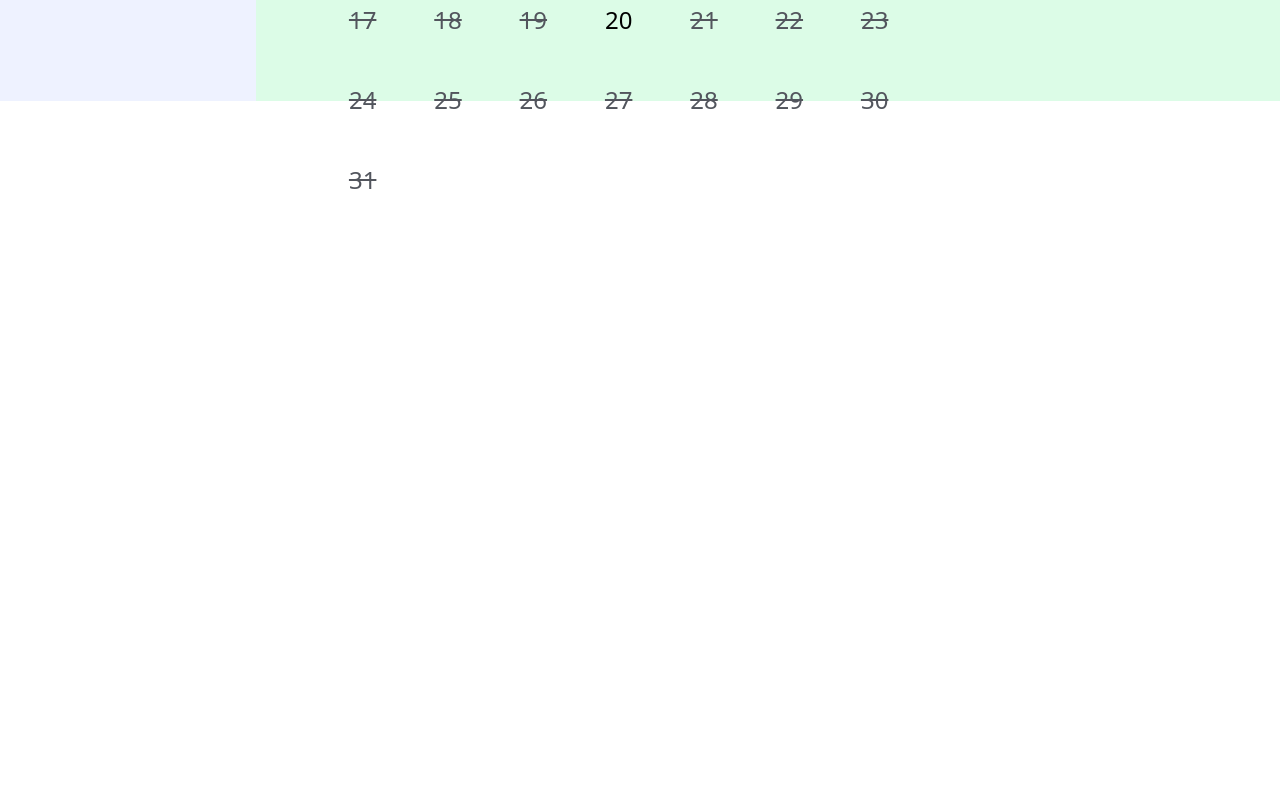
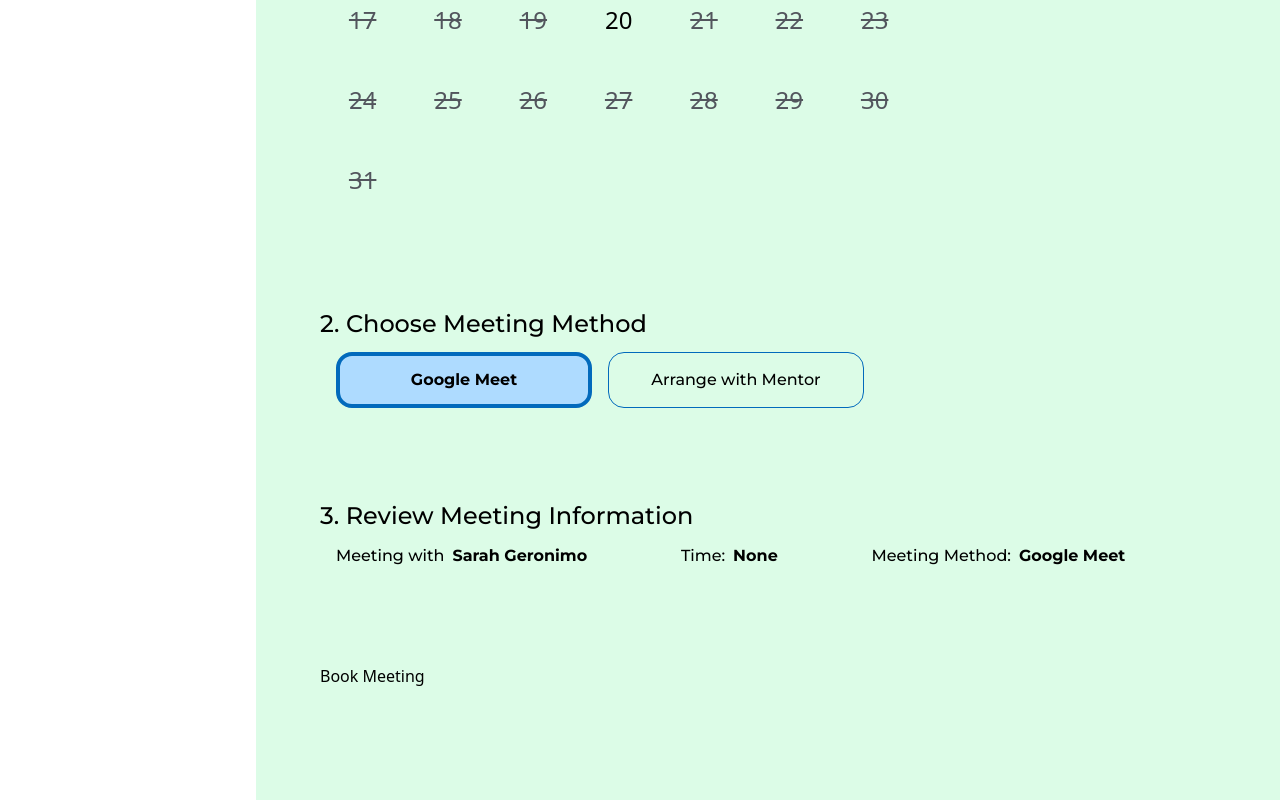
Before and after one commit to JasonXB/EF_Clone, a Next.js app: page /book-meeting/412 in a window 1280 px wide. Shown: the part 699-1499 px from the top of the page. Before the commit the page ends 931 px from the top, so only its background shows below. Built offline with nearby package versions, Linux system fonts and the light colour scheme; what tw-elements would draw is missing.

Commit message:
done with displaying formatted time in item 3

```diff
--- a/pages/book-meeting/[id].jsx
+++ b/pages/book-meeting/[id].jsx
@@ -1,10 +1,14 @@
+import { useContext } from 'react';
 import { useRouter } from 'next/router';
+import { parseISO, format } from 'date-fns';
 import Image from 'next/image';
-
 import mentorsData from '../../src/util/mentors.json';
 import Calendar from '../../src/components/calendar/Calendar';
 import TimeSlots from '../../src/components/timeSlots/TimeSlots';
 import TimeZonesDropdown from '../../src/components/timezonesDropdown/TimeZonesDropdown';
+import Button from '../../src/components/buttons/reusable-buttons';
+
+import { TimezoneContext } from '../../state-management/ReactContext/TimezoneContext';
 
 //find the json data of the mentor selected and store it in the props
 export async function getStaticProps(staticProps) {
@@ -42,10 +46,46 @@ const bookMeeting = (props) => {
   const { name, position, company, imgUrl, meeting_availability } =
     props.mentor;
 
+  const { selectedTimeSlot } = useContext(TimezoneContext);
+
+  let timeReview = '';
+
+  if (JSON.stringify(selectedTimeSlot) !== '{}') {
+    let startTimeISO = parseISO(selectedTimeSlot.startDatetime);
+    let endTimeISO = parseISO(selectedTimeSlot.endDatetime);
+    //Sep 17th Saturday
+    let formatteddateAndDay = format(startTimeISO, 'LLL do EEEE');
+
+    let formattedStartTime = format(startTimeISO, 'HH:mm a');
+    let formattedEndTime = format(endTimeISO, 'HH:mm a');
+
+    //array of formatted date splitted into parts. this is used to get the timezone 'e.g PDT'
+    const dateInParts = new Intl.DateTimeFormat('default', {
+      timeZoneName: 'short',
+    }).formatToParts(startTimeISO);
+
+    // 'PDT'
+    const timeZoneShort = dateInParts.find(
+      (element) => element.type === 'timeZoneName'
+    ).value;
+    //Sep 17th Saturday 05:00 PM - 06:30 PM (EST)
+    timeReview =
+      formatteddateAndDay +
+      ' ' +
+      formattedStartTime +
+      ' - ' +
+      formattedEndTime +
+      ' (' +
+      timeZoneShort +
+      ')';
+
+    console.log(timeReview);
+  }
+
   return (
     <>
       {/* left side with basic info */}
-      <div className="bg-smoke-5 w-1/5 float-left h-screen flex flex-col items-center">
+      <div className="bg-smoke-5 w-1/5 float-left h-full flex flex-col items-center">
         {/* basic info block*/}
         <div className="absolute top-28 flex flex-col items-center">
           <Image
@@ -65,10 +105,13 @@ const bookMeeting = (props) => {
       {/* --- */}
 
       {/* right side with meeting questions */}
-      <div className="bg-green-100 w-4/5 float-right h-screen px-16 py-28">
+      <div className="bg-green-100 w-4/5 float-right h-full px-16 py-28">
         <h4 className="text-primary-1 font-semibold mb-16">
           Schedule your Meeting with {name}
         </h4>
+        <div className="space-y-20">
+          {/* ITEM 1: Choosing the meeting schedule---------------------------------- */}
+          <div>
             <h5 className="font-medium">1. Select Date And Time</h5>
 
             {/* style to separate the calendar and timeslot blocks in its own grids */}
@@ -113,6 +156,54 @@ const bookMeeting = (props) => {
               </div>
             </div>
           </div>
+          {/* ITEM 2: Choosing meeting method---------------------------------- */}
+          <div>
+            <h5 className="font-medium">2. Choose Meeting Method</h5>
+            <div className="p-4 flex flex-row space-x-4">
+              <button
+                className={`w-64 flex items-center py-3 group rounded-2xl focus-within:bg-gray-100 hover:bg-gray-100 border-primary-1 border-4 bg-primary-5 font-bold`}
+              >
+                <div className="flex-auto">
+                  <p>Google Meet</p>
+                </div>
+              </button>
+              <button
+                className={`w-64 flex items-center py-3 group rounded-2xl focus-within:bg-gray-100 hover:bg-gray-100 border-primary-1 border font-medium`}
+              >
+                <div className="flex-auto">
+                  <p>Arrange with Mentor</p>
+                </div>
+              </button>
+            </div>
+          </div>
+          {/* ITEM 3: Review meeting information---------------------------------- */}
+          <div>
+            <h5 className="font-medium">3. Review Meeting Information</h5>
+            <div className="p-4 flex flex-row justify-between w-11/12">
+              <div className="font-medium flex flex-row space-x-2">
+                <p>Meeting with </p>
+                <p className="font-bold">{name}</p>
+              </div>
+              <div className="font-medium flex flex-row space-x-2">
+                <p>Time: </p>
+                {JSON.stringify(selectedTimeSlot) === '{}' ? (
+                  <p className="font-bold">None</p>
+                ) : (
+                  <p className="font-bold">{timeReview}</p>
+                )}
+              </div>
+              <div className="font-medium flex flex-row space-x-2">
+                <p>Meeting Method:</p>
+                <p className="font-bold">Google Meet</p>
+              </div>
+            </div>
+          </div>
+          {/* ^ end of item 3 div */}
+          {/* SUBMIT BUTTON------------------------------------------------- */}
+          <button>Book Meeting</button>
+        </div>
+        {/* ^ end of div that cover the items */}
+      </div>
       {/* --- */}
     </>
   );
--- a/src/components/timeSlots/TimeSlot.jsx
+++ b/src/components/timeSlots/TimeSlot.jsx
@@ -27,8 +27,6 @@ const TimeSlot = ({ meeting }) => {
       startDatetime: meeting.startDatetime,
       endDatetime: meeting.endDatetime,
     });
-
-    console.log(selectedTimeSlot);
   };
 
   const isTimeSlotSelected = () => {
@@ -44,7 +42,7 @@ const TimeSlot = ({ meeting }) => {
     <button
       className={classNames(
         isTimeSlotSelected() && 'border-4 bg-primary-5 font-bold',
-        !isTimeSlotSelected() && 'border',
+        !isTimeSlotSelected() && 'border font-medium',
         `flex items-center px-6 py-6 space-x-4 group rounded-xl focus-within:bg-gray-100 hover:bg-gray-100 border-primary-1 w-full`
       )}
       onClick={selectTimeSlot}
```
Lines whose indentation alone changed are shown as unchanged.
